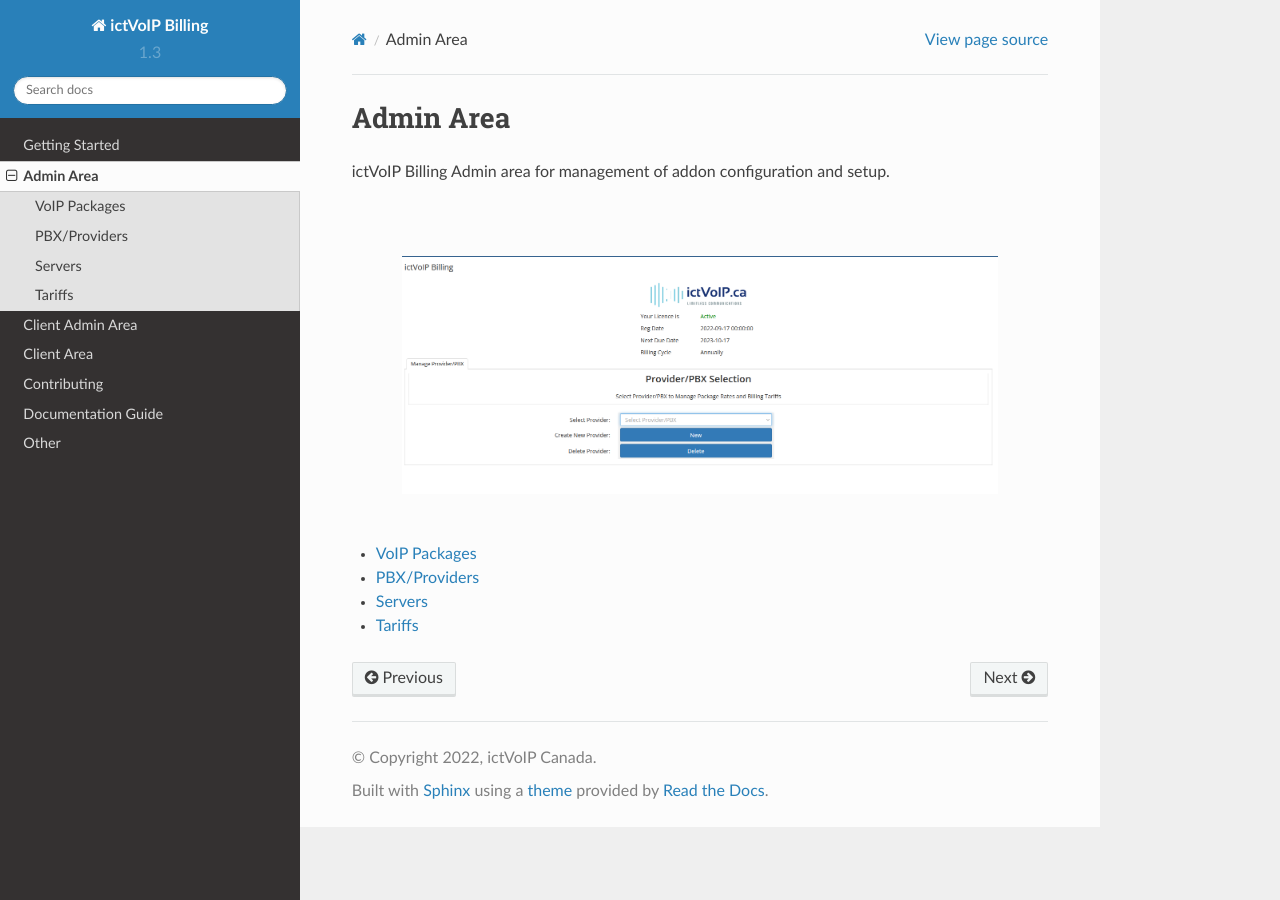
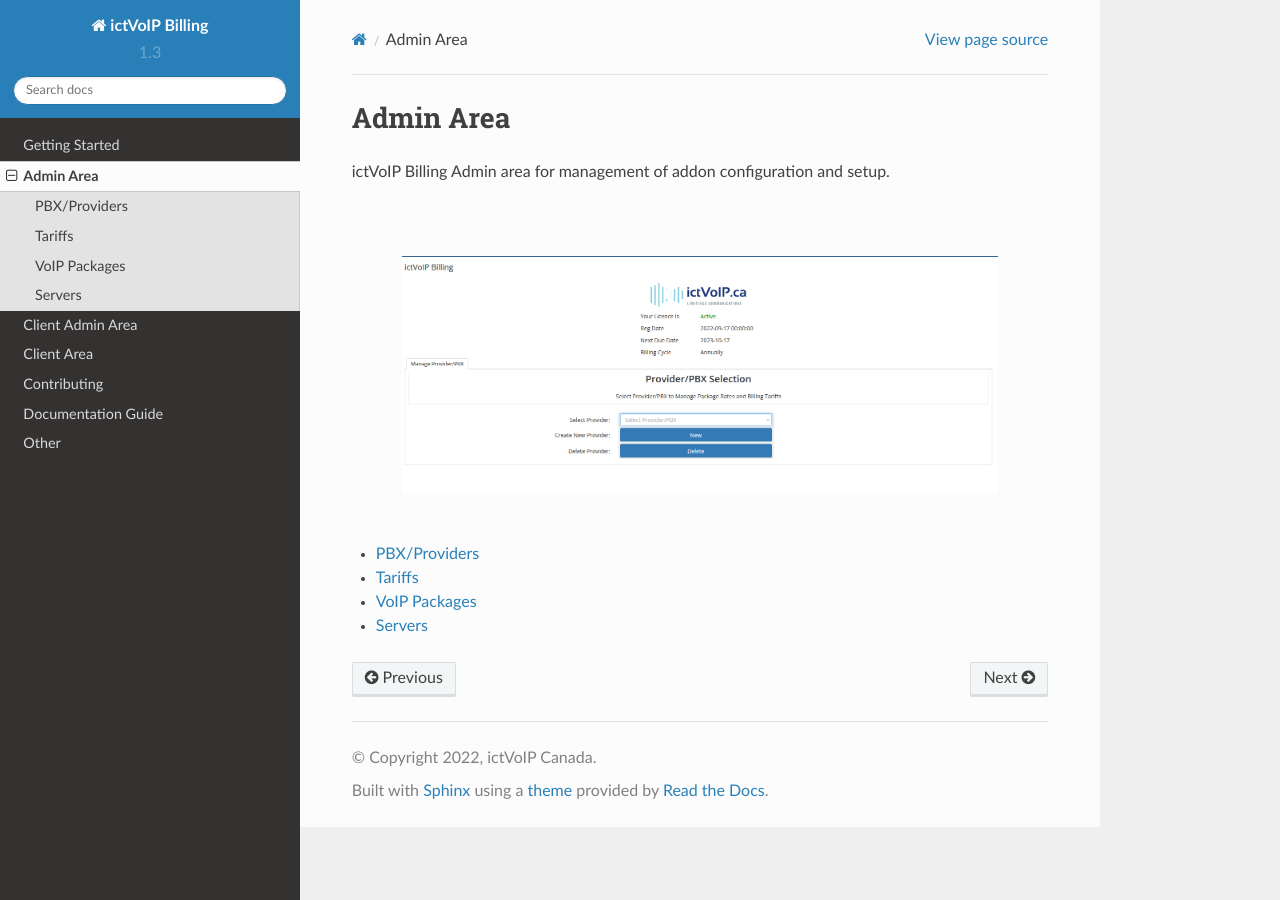
Before and after one commit to ictvoip/ictvoip-docs, a Sphinx documentation site: the page built from docs/source/admin.rst, in a window 1280 px wide. Built offline with Sphinx 7.4.7 and the Read the Docs theme 2.0.0, drawn with Linux system fonts in a browser that asks for light colours; pages that are not in the unit, such as notebooks, are missing from menus.

```diff
--- a/docs/source/admin.rst
+++ b/docs/source/admin.rst
@@ -16,7 +16,7 @@ ictVoIP Billing Admin area for management of addon configuration and setup.
   :maxdepth: 3
   :glob:
 
+  admin/providers.rst
+  admin/tariffs.rst
   admin/packages.rst
-  admin/providers.rst
   admin/servers.rst
-  admin/tariffs.rst
```
